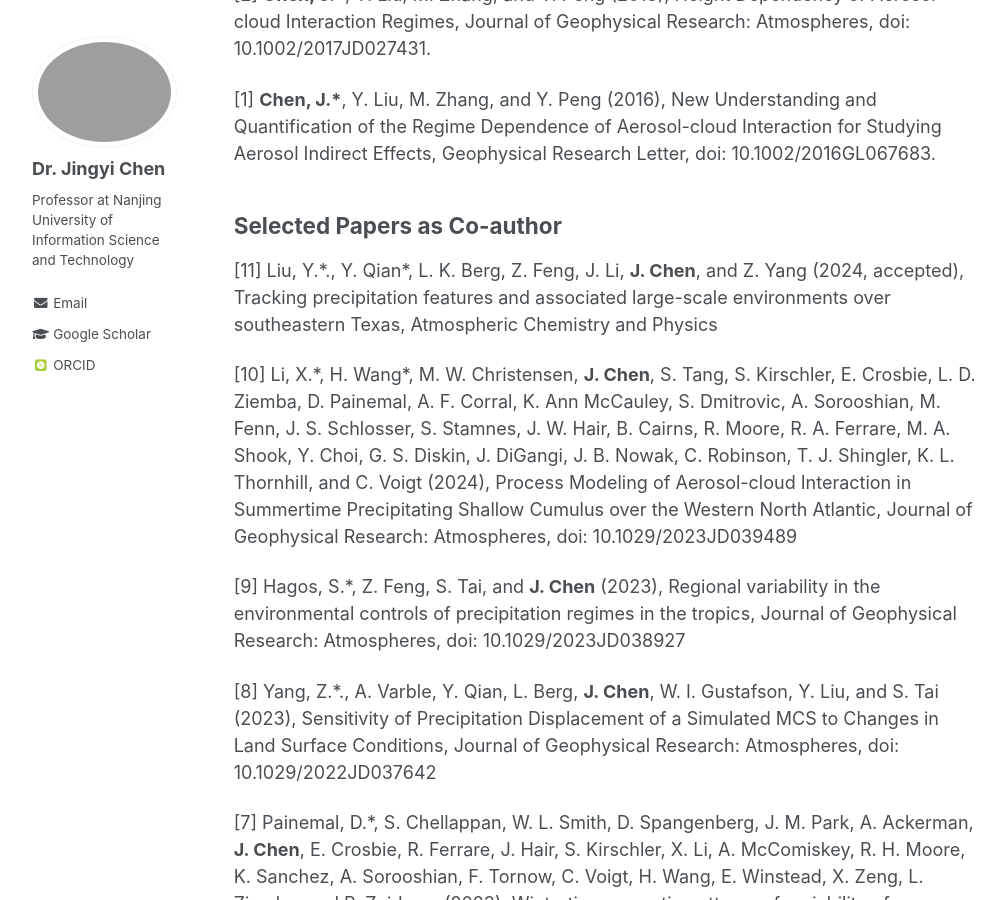
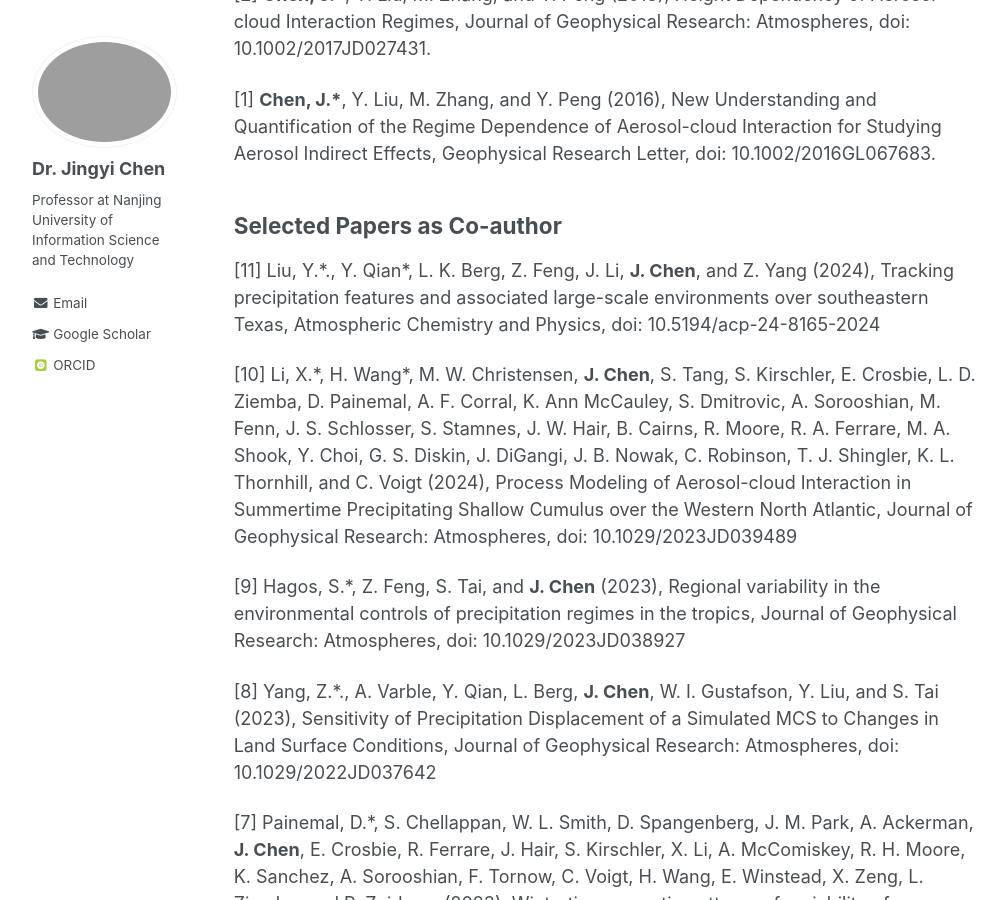
Before and after one commit to Jingyi-Chen/jingyi-chen.github.io, a Jekyll site: the page built from _pages/publications.md, in a window 1280 px wide and 900 px high, scrolled down 1134 px. Shown: the whole window, without its empty margins (132-1137 px from the left). Built offline with Jekyll 4.4.1, drawn with Linux system fonts in a browser that asks for light colours; some web fonts are replaced.

Commit message:
Update publications.md

```diff
--- a/_pages/publications.md
+++ b/_pages/publications.md
@@ -33,7 +33,7 @@ Selected Papers as Lead Author
 Selected Papers as Co-author
 ---
 
-[11] Liu, Y.\*., Y. Qian\*, L. K. Berg, Z. Feng, J. Li, **J. Chen**, and Z. Yang (2024, accepted), Tracking precipitation features and associated large-scale environments over southeastern Texas, Atmospheric Chemistry and Physics
+[11] Liu, Y.\*., Y. Qian\*, L. K. Berg, Z. Feng, J. Li, **J. Chen**, and Z. Yang (2024), Tracking precipitation features and associated large-scale environments over southeastern Texas, Atmospheric Chemistry and Physics, doi: 10.5194/acp-24-8165-2024
 
 [10] Li, X.\*, H. Wang*, M. W. Christensen, **J. Chen**, S. Tang, S. Kirschler, E. Crosbie, L. D. Ziemba, D. Painemal,  A. F. Corral, K. Ann McCauley, S. Dmitrovic, A. Sorooshian, M. Fenn, J. S. Schlosser, S. Stamnes, J. W. Hair, B. Cairns, R. Moore, R. A. Ferrare, M. A. Shook, Y. Choi, G. S. Diskin, J. DiGangi, J. B. Nowak, C. Robinson, T. J. Shingler, K. L. Thornhill, and C. Voigt (2024), Process Modeling of Aerosol-cloud Interaction in Summertime Precipitating Shallow Cumulus over the Western North Atlantic, Journal of Geophysical Research: Atmospheres, doi: 10.1029/2023JD039489
 
```
